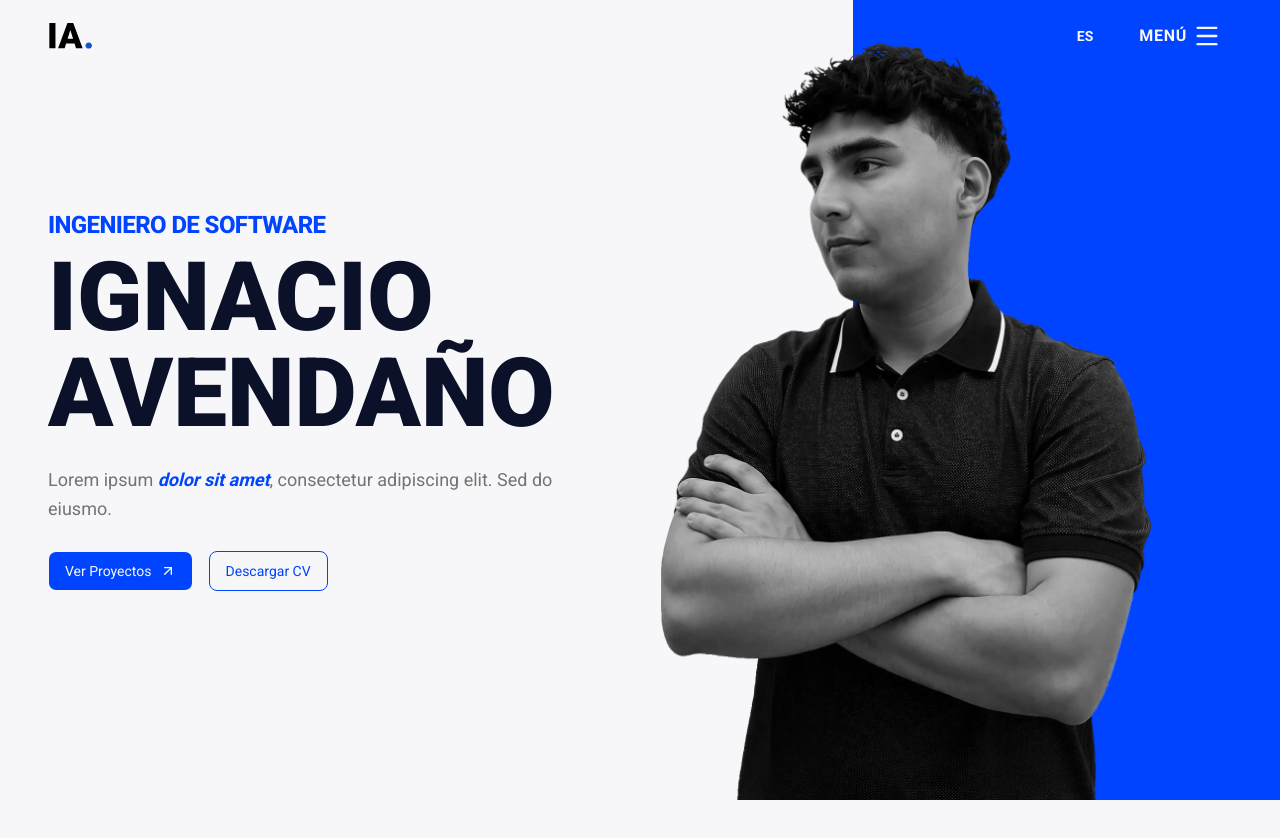
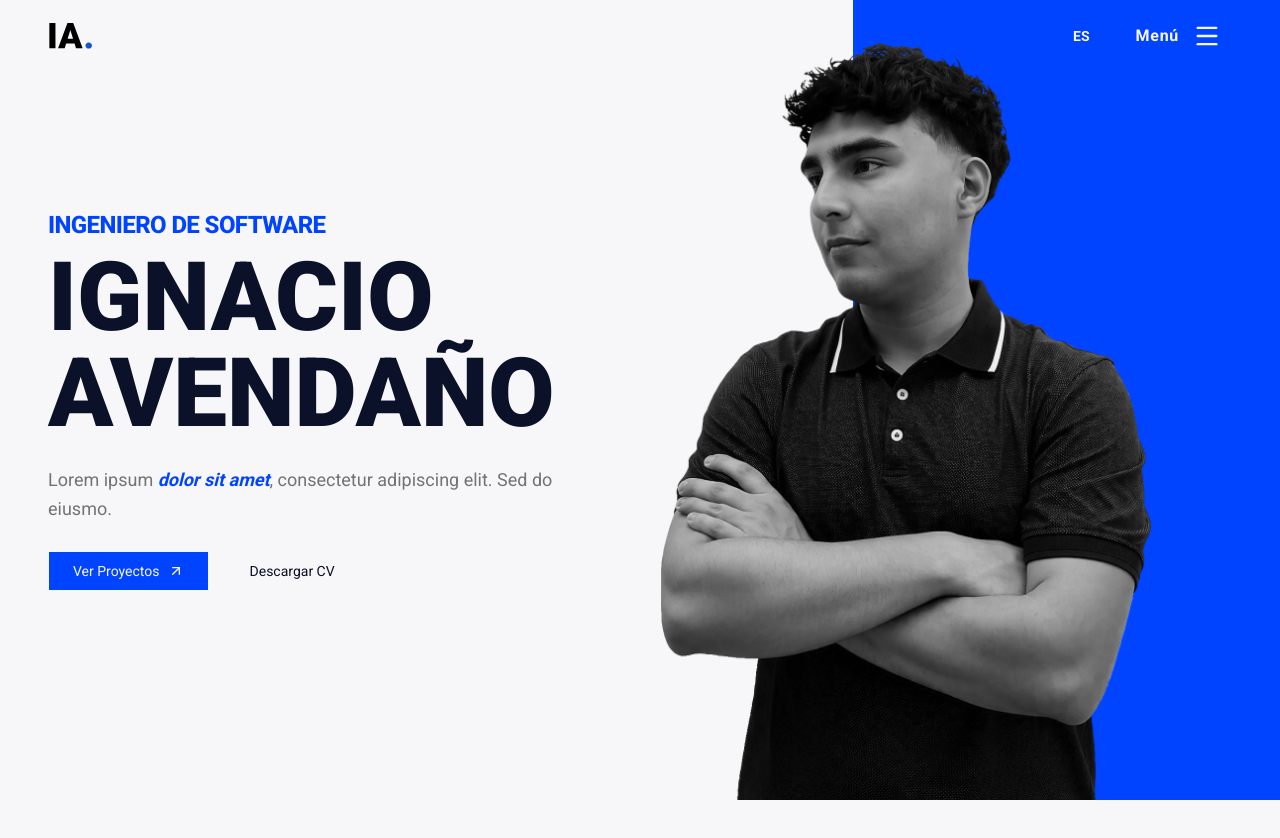
Before and after one commit to ignacioavendanor/ignacioavendanor.github.io, a React (Vite) app: page / in a window 1280 px wide. Shown: the top 838 px of the page. Built offline with nearby package versions, Linux system fonts and the light colour scheme; no server answers.

Commit message:
fix(nav): add resume button, improve navbar ui and fix scroll bug

```diff
--- a/src/components/layouts/LanguageToggle.tsx
+++ b/src/components/layouts/LanguageToggle.tsx
@@ -1,6 +1,7 @@
 import type { Language } from '@/i18n/i18n'
 import { useTranslation } from 'react-i18next'
 import { Button } from '../ui/button'
+import { cn } from 'cn'
 
 interface LanguageToggleProps {
   isScrolled?: boolean
@@ -19,9 +20,10 @@ export function LanguageToggle({ isScrolled }: LanguageToggleProps) {
     <Button
       onClick={toggleLanguage}
       variant="ghost"
-      className={`text-sm font-bold uppercase cursor-pointer transition-colors ${
-        isScrolled ? 'text-primary' : 'text-background'
-      }`}
+      className={cn(
+        'text-sm font-bold uppercase cursor-pointer transition-colors',
+        isScrolled && 'text-primary hover:text-foreground',
+      )}
     >
       {currentLanguage === 'es' ? 'ES' : 'EN'}
     </Button>
--- a/src/components/layouts/navigation/Navbar.tsx
+++ b/src/components/layouts/navigation/Navbar.tsx
@@ -28,7 +28,7 @@ export function Navbar() {
           <img src="/icons/logo-dark.svg" alt="IA Logo" className="h-8 w-auto" />
         </a>
 
-        <div className="flex items-center gap-4 sm:gap-6">
+        <div className="flex items-center gap-3 sm:gap-6">
           <LanguageToggle isScrolled={isScrolled} />
 
           <Sheet open={isOpen} onOpenChange={setMenuOpen}>
@@ -36,14 +36,14 @@ export function Navbar() {
               variant="ghost"
               onClick={() => setMenuOpen(true)}
               className={cn(
-                'font-bold uppercase tracking-wider',
-                isScrolled
-                  ? 'text-primary'
-                  : 'text-primary lg:text-background lg:hover:text-muted-accent lg:hover:bg-transparent',
+                'font-bold tracking-wider',
+                isScrolled && 'text-primary hover:text-foreground',
               )}
               aria-label={t('menu.title')}
             >
-              <span className="text-sm md:text-base">{t('menu.title')}</span>
+              <span className="hidden md:inline-block text-sm md:text-base mr-2">
+                {t('menu.title')}
+              </span>
               <Menu className="size-6 sm:size-7 shrink-0" strokeWidth={2} />
             </Button>
 
--- a/src/components/layouts/navigation/Sidebar.tsx
+++ b/src/components/layouts/navigation/Sidebar.tsx
@@ -7,6 +7,7 @@ import { useNavigation } from '@/hooks/useNavigation'
 import { Separator } from '@/components/ui/separator'
 import { Button } from '@/components/ui/button'
 import { cn } from '@/lib/utils'
+import { DownloadCvButton } from '@/features/hero/download-cv'
 
 export function Sidebar() {
   const { t } = useTranslation()
@@ -14,7 +15,7 @@ export function Sidebar() {
 
   return (
     <div className="flex h-full flex-col bg-foreground text-background overflow-y-auto selection:bg-primary selection:text-background">
-      <div className="flex items-center justify-center px-6 sm:px-10 py-6 shrink-0">
+      <div className="flex items-center justify-center px-6 sm:px-10 py-4 sm:py-5 shrink-0">
         <Button
           variant="ghost"
           onClick={closeMenu}
@@ -31,10 +32,10 @@ export function Sidebar() {
       <Separator />
 
       <nav
-        className="flex grow flex-col justify-center px-6 sm:px-10 lg:px-14 py-4"
         aria-label="Menú principal"
+        className="flex grow flex-col justify-center gap-6 px-6 sm:px-10 lg:px-14 py-4 min-h-0"
       >
-        <ul className="flex flex-col gap-6 sm:gap-7 m-0 p-0 list-none">
+        <ul className="flex flex-col gap-4 sm:gap-6 m-0 p-0 list-none">
           {navigationItems.map((item) => {
             const isActive = activeSection === item.id
 
@@ -53,7 +54,7 @@ export function Sidebar() {
                   whileHover={{ x: 12 }}
                   transition={{ type: 'spring', stiffness: 300, damping: 20 }}
                   className={cn(
-                    'text-3xl sm:text-5xl font-black uppercase tracking-tight transition-colors w-fit block focus-visible:outline-none focus-visible:ring-2 focus-visible:ring-primary',
+                    'text-3xl sm:text-5xl font-black uppercase tracking-tight transition-colors w-fit block',
                     isActive ? 'text-primary' : 'text-background hover:text-primary',
                   )}
                 >
@@ -63,25 +64,29 @@ export function Sidebar() {
             )
           })}
         </ul>
+
+        <div className="pt-2 *:w-full">
+          <DownloadCvButton />
+        </div>
       </nav>
 
       <Separator />
 
-      <footer className="flex shrink-0 flex-col gap-5 px-6 sm:px-10 lg:px-14 py-6 pb-10 sm:pb-8">
+      <footer className="flex shrink-0 flex-col gap-4 px-6 sm:px-10 lg:px-14 py-4 sm:py-5">
         <div className="flex flex-col gap-1">
-          <span className="text-xs font-bold uppercase tracking-widest text-muted-dark">
+          <span className="text-sm font-bold tracking-widest text-muted-dark">
             {t('contact.email')}
           </span>
           <a
             href="mailto:ignacioavendanoramirez@gmail.com"
-            className="text-base sm:text-lg font-extrabold text-background hover:text-primary transition-colors underline decoration-2 underline-offset-4 w-fit break-all focus-visible:outline-none focus-visible:ring-2 focus-visible:ring-primary"
+            className="text-base sm:text-lg font-bold text-background hover:text-primary transition-colors underline decoration-2 underline-offset-4 w-fit break-all"
           >
             ignacioavendanoramirez@gmail.com
           </a>
         </div>
 
         <div className="flex flex-col">
-          <span className="text-xs font-bold uppercase tracking-widest text-muted-dark">
+          <span className="text-sm font-bold tracking-widest text-muted-dark">
             {t('contact.socials')}
           </span>
           <div className="flex items-center gap-2 pt-1">
@@ -89,7 +94,8 @@ export function Sidebar() {
               href="https://github.com/funktasthic"
               target="_blank"
               rel="noreferrer"
-              className="p-1 -ml-1 text-background hover:text-primary transition-colors focus-visible:outline-none focus-visible:ring-2 focus-visible:ring-primary"
+              aria-label="GitHub"
+              className="p-1 -ml-1 text-background hover:text-primary transition-colors"
             >
               <FaGithub className="size-6 sm:size-7" />
             </a>
@@ -97,7 +103,8 @@ export function Sidebar() {
               href="https://linkedin.com/in/ignacioavr"
               target="_blank"
               rel="noreferrer"
-              className="p-1 text-background hover:text-primary transition-colors focus-visible:outline-none focus-visible:ring-2 focus-visible:ring-primary"
+              aria-label="LinkedIn"
+              className="p-1 text-background hover:text-primary transition-colors"
             >
               <FaLinkedin className="size-6 sm:size-7" />
             </a>
--- a/src/components/ui/button.tsx
+++ b/src/components/ui/button.tsx
@@ -3,7 +3,7 @@ import { cva, type VariantProps } from 'class-variance-authority'
 import { cn } from 'cn'
 
 const buttonVariants = cva(
-  "group/button inline-flex shrink-0 items-center justify-center rounded-lg border border-transparent bg-clip-padding text-sm font-medium whitespace-nowrap transition-all outline-none select-none focus-visible:border-ring focus-visible:ring-3 focus-visible:ring-ring/50 active:not-aria-[haspopup]:translate-y-px disabled:pointer-events-none disabled:opacity-50 aria-invalid:border-destructive aria-invalid:ring-3 aria-invalid:ring-destructive/20 [&_svg]:pointer-events-none [&_svg]:shrink-0 [&_svg:not([class*='size-'])]:size-4",
+  "group/button inline-flex shrink-0 items-center justify-center border border-transparent bg-clip-padding text-sm font-medium whitespace-nowrap transition-all outline-none select-none focus-visible:border-ring focus-visible:ring-3 focus-visible:ring-ring/50 active:not-aria-[haspopup]:translate-y-px disabled:pointer-events-none disabled:opacity-50 aria-invalid:border-destructive aria-invalid:ring-3 aria-invalid:ring-destructive/20 [&_svg]:pointer-events-none [&_svg]:shrink-0 [&_svg:not([class*='size-'])]:size-4",
   {
     variants: {
       variant: {
@@ -11,9 +11,9 @@ const buttonVariants = cva(
         outline:
           'border-primary hover:bg-primary/10 hover:text-primary text-primary aria-expanded:bg-primary aria-expanded:text-primary',
         secondary:
-          'bg-secondary text-secondary-foreground hover:bg-[color-mix(in_oklch,var(--secondary),var(--foreground)_5%)] aria-expanded:bg-secondary aria-expanded:text-secondary-foreground',
+          'bg-background text-foreground hover:bg-background hover:text-primary aria-expanded:bg-background aria-expanded:text-primary',
         ghost:
-          'text-background hover:text-muted-accent aria-expanded:bg-transparent aria-expanded:text-foreground aria-expanded:hover:text-muted-accent',
+          'text-background hover:text-muted-accent aria-expanded:bg-transparent aria-expanded:text-muted-accent aria-expanded:hover:text-muted-accent',
         destructive:
           'bg-destructive/10 text-destructive hover:bg-destructive/20 focus-visible:border-destructive/40 focus-visible:ring-destructive/20',
         link: 'text-primary underline-offset-4 hover:underline',
@@ -24,7 +24,7 @@ const buttonVariants = cva(
         xs: "h-6 gap-1 rounded-[min(var(--radius-md),10px)] px-2 text-xs in-data-[slot=button-group]:rounded-lg has-data-[icon=inline-end]:pr-1.5 has-data-[icon=inline-start]:pl-1.5 [&_svg:not([class*='size-'])]:size-3",
         sm: "h-7 gap-1 rounded-[min(var(--radius-md),12px)] px-2.5 text-[0.8rem] in-data-[slot=button-group]:rounded-lg has-data-[icon=inline-end]:pr-1.5 has-data-[icon=inline-start]:pl-1.5 [&_svg:not([class*='size-'])]:size-3.5",
         lg: 'h-9 gap-1.5 px-2.5 has-data-[icon=inline-end]:pr-2 has-data-[icon=inline-start]:pl-2',
-        xl: 'h-10 gap-2 px-4 has-data-[icon=inline-end]:pr-2 has-data-[icon=inline-start]:pl-2',
+        xl: 'h-10 gap-2 px-6 has-data-[icon=inline-end]:pr-2 has-data-[icon=inline-start]:pl-2',
         icon: 'size-8',
         'icon-xs':
           "size-6 rounded-[min(var(--radius-md),10px)] in-data-[slot=button-group]:rounded-lg [&_svg:not([class*='size-'])]:size-3",
--- a/src/features/hero/download-cv.tsx
+++ b/src/features/hero/download-cv.tsx
@@ -37,7 +37,7 @@ export function DownloadCvButton() {
     <Button
       type="button"
       size={'xl'}
-      variant={'outline'}
+      variant={'secondary'}
       onClick={handleDownload}
       disabled={isDownloading}
     >
```
